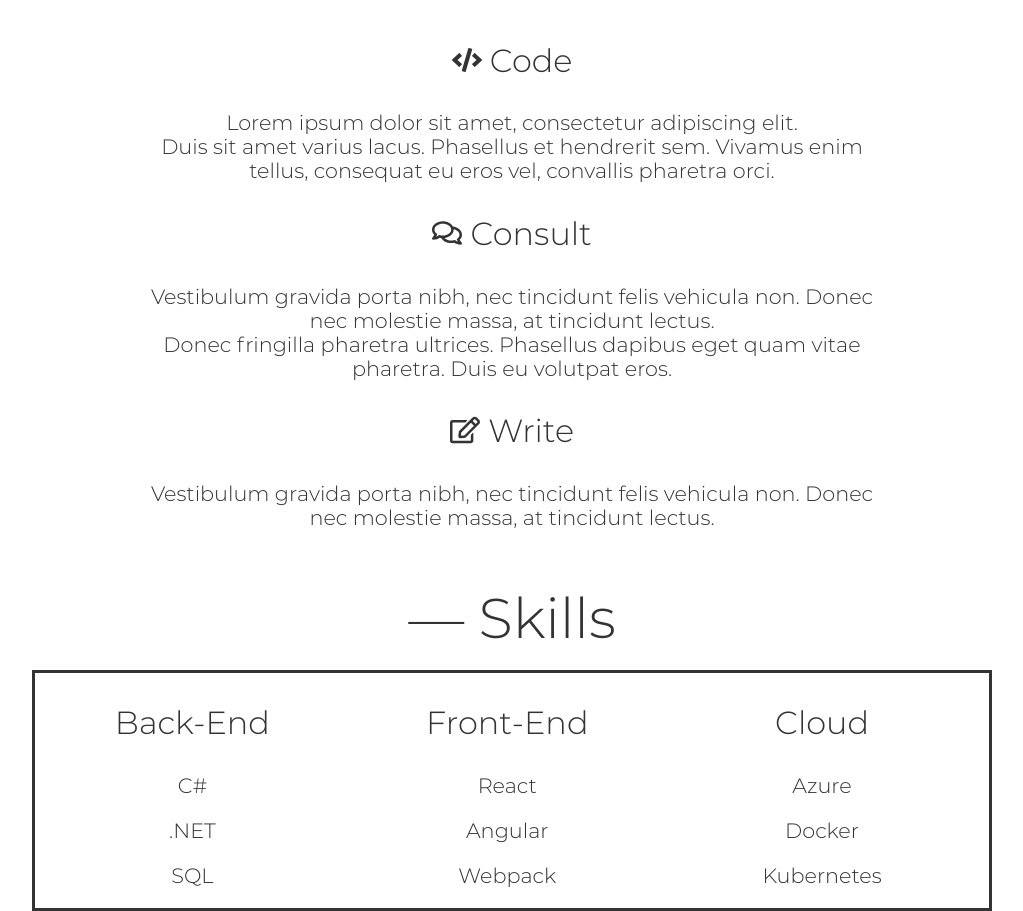
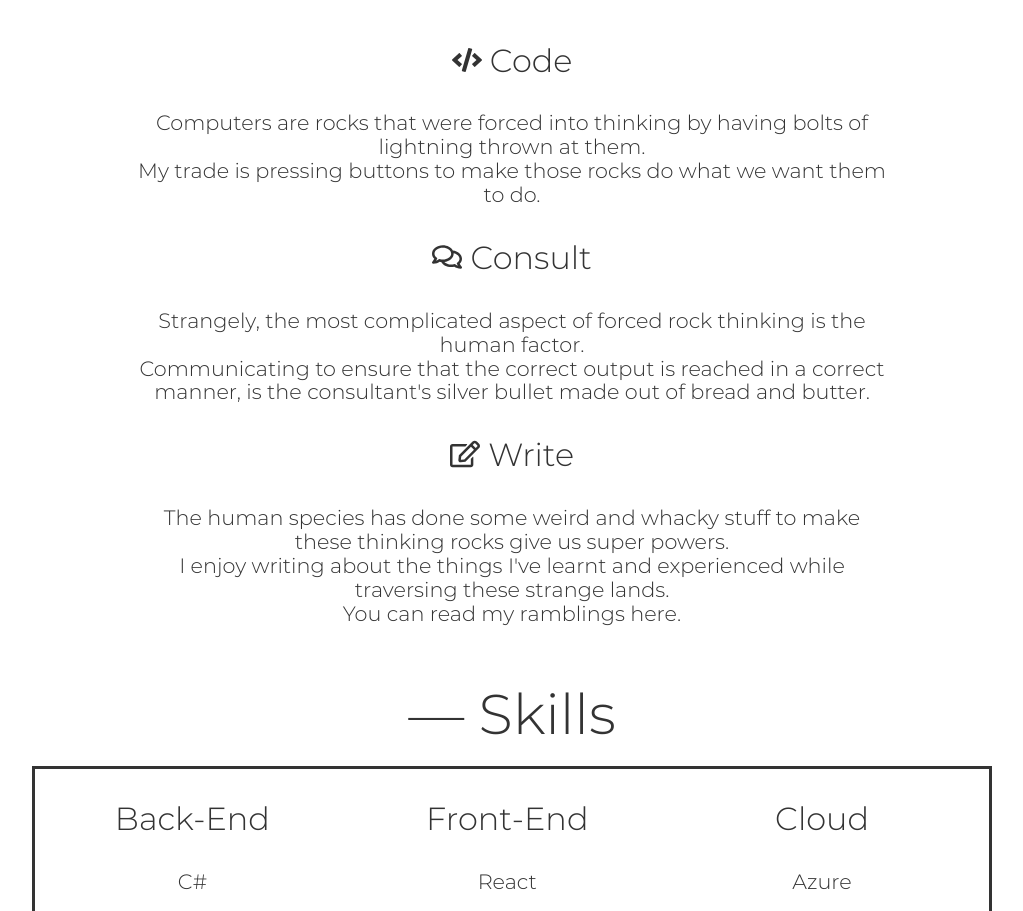
Before and after one commit to PaulHJoo/profile, a React app: page / in a window 1280 px wide. Shown: the part 1142-2053 px from the top of the page, without its empty margins (128-1151 px from the left). Built offline with nearby package versions, Linux system fonts and the light colour scheme.

Commit message:
Profile text.

```diff
--- a/index.html
+++ b/index.html
@@ -3,7 +3,7 @@
 
 <head>
     <meta charset="UTF-8">
-    <title>Site</title>
+    <title>Paul H.J</title>
 </head>
 
 <body>
--- a/src/profile/index.tsx
+++ b/src/profile/index.tsx
@@ -3,7 +3,7 @@ import { Element } from "react-scroll";
 
 import Checkpoint from "../components/checkpoint";
 import Intro from "./intro";
-import WhatIDo from "./what-i-do-table";
+import WhatIDo from "./what-i-do";
 import SkillsTable from "./skill-table";
 
 import "./profile.scss"
--- a/src/profile/what-i-do-table.tsx
+++ b/src/profile/what-i-do.tsx
@@ -42,10 +42,10 @@ class WhatIDo extends React.Component<IWhatIDoProps, IWhatIDoState> {
                             <CodeIcon /> Code
                         </p>
                         <p className="text-center text-small margin-zero">
-                            Lorem ipsum dolor sit amet, consectetur adipiscing elit.
+                            Computers are rocks that were forced into thinking by having bolts of lightning thrown at them.
                         </p>
                         <p className="text-center text-small margin-zero">
-                            Duis sit amet varius lacus. Phasellus et hendrerit sem. Vivamus enim tellus, consequat eu eros vel, convallis pharetra orci.
+                            My trade is pressing buttons to make those rocks do what we want them to do.
                         </p>
                     </div>
                     <Checkpoint onReach={this.consultSlideUp} />
@@ -54,19 +54,25 @@ class WhatIDo extends React.Component<IWhatIDoProps, IWhatIDoState> {
                             <CommentsIcon /> Consult
                         </p>
                         <p className="text-center text-small margin-zero">
-                            Vestibulum gravida porta nibh, nec tincidunt felis vehicula non. Donec nec molestie massa, at tincidunt lectus.
+                            Strangely, the most complicated aspect of forced rock thinking is the human factor.
                         </p>
                         <p className="text-center text-small margin-zero">
-                            Donec fringilla pharetra ultrices. Phasellus dapibus eget quam vitae pharetra. Duis eu volutpat eros.
+                            Communicating to ensure that the correct output is reached in a correct manner, is the consultant's silver bullet made out of bread and butter.
                         </p>
                     </div>
                     <Checkpoint onReach={this.writeSlideUp} />
                     <div className={"slide-up-25 " + writeSlideUpClass}>
                         <p className="text-center text-medium">
                             <WriteIcon /> Write
-                            </p>
+                        </p>
                         <p className="text-center text-small margin-zero">
-                            Vestibulum gravida porta nibh, nec tincidunt felis vehicula non. Donec nec molestie massa, at tincidunt lectus.
+                            The human species has done some weird and whacky stuff to make these thinking rocks give us super powers.
+                        </p>
+                        <p className="text-center text-small margin-zero">
+                            I enjoy writing about the things I've learnt and experienced while traversing these strange lands.
+                        </p>
+                        <p className="text-center text-small margin-zero">
+                            You can read my ramblings <a className="line-hover">here</a>.
                         </p>
                     </div>
                 </div>
--- a/src/style/theme.scss
+++ b/src/style/theme.scss
@@ -22,6 +22,14 @@ a:hover {
     border-style: solid;
     border-color: $dark-theme-color;
     transition: 350ms;
+}
+
+.line-hover:hover {
+    border-style: none;
+    border-bottom-style: solid;
+    border-bottom-width: 1px;
+    border-bottom-color: $dark-theme-color;
+    transition: 100ms;
 }
 
 .section-underline, underline {
@@ -74,6 +82,14 @@ body.dark a:hover {
     transition: 350ms;
 }
 
+body.dark .line-hover:hover {
+    border-style: none;
+    border-bottom-style: solid;
+    border-bottom-width: 1px;
+    border-bottom-color: $dark-theme-color;
+    transition: 100ms;
+}
+
 body.dark .section-underline, body.dark .underline {
     border-color: $light-theme-color;
     transition: 350ms border-color;
--- a/webpack.config.js
+++ b/webpack.config.js
@@ -23,7 +23,6 @@ module.exports = (env) => {
                     "css-loader",
                     "sass-loader"
                 ] },
-                // { test: /\.(.svg)$/,  use: "svg-inline-loader" },
                 { test: /\.(woff(2)?|ttf|eot|png|svg)(\?v=\d+\.\d+\.\d+)?$/, use: "file-loader" }
             ]
         },
@@ -33,7 +32,6 @@ module.exports = (env) => {
         },
         plugins: [
             new HtmlWebpackPlugin({
-                title: "Site",
                 template: "index.html",
                 favicon: "favicon.png"
             })
```
Also changed, not shown: src/profile/skills.ts (deleted, +0 -25 lines), src/profile/what-i-do.ts (deleted, +0 -17 lines), 4 other files (tests, documents, lock files or other folders).
